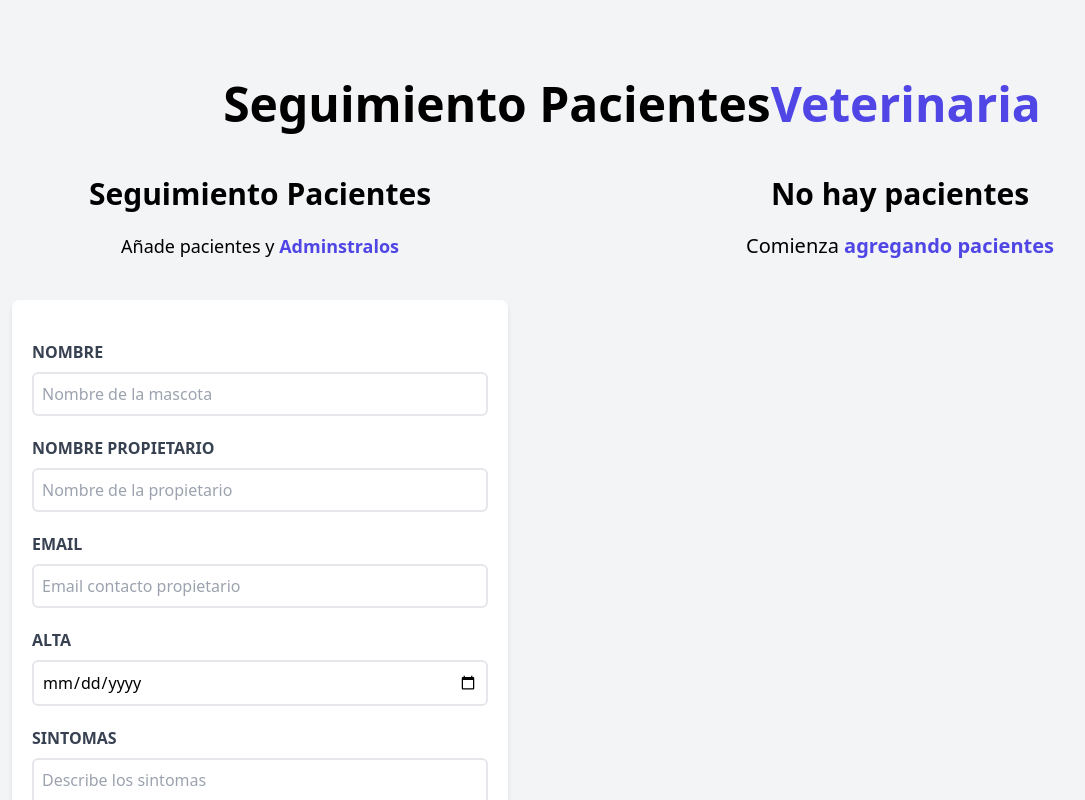
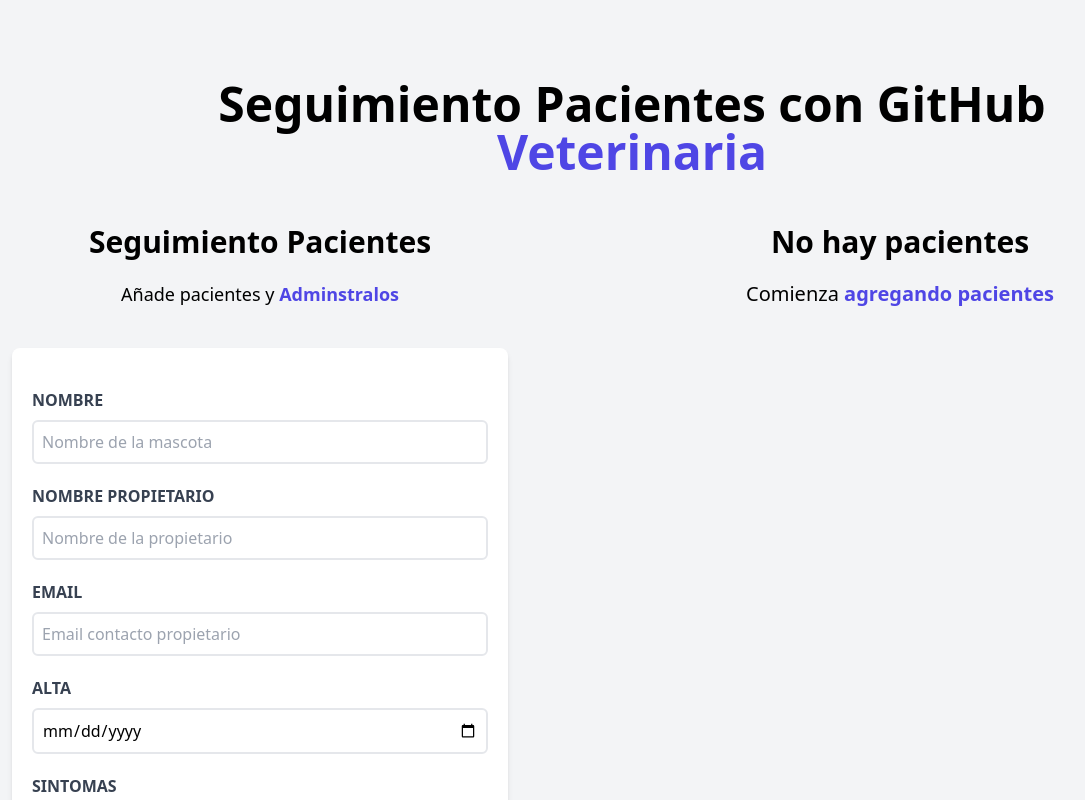
Before and after one commit to YouDevs/citas-react, a React (Vite) app: page / in a window 1280 px wide. Shown: the top 800 px of the page, without its empty margins (8-1093 px from the left). Built offline with nearby package versions, Linux system fonts and the light colour scheme.

Commit message:
Cambios en header

```diff
--- a/src/components/Header.jsx
+++ b/src/components/Header.jsx
@@ -3,7 +3,7 @@
     return (
         <>
             <h1 className="font-black text-5xl text-center md:w-2/3 mx-auto">
-                Seguimiento Pacientes
+                Seguimiento Pacientes {""} con GitHub {""}
                 <span className="text-indigo-600">Veterinaria</span>
             </h1>
         </>
```
